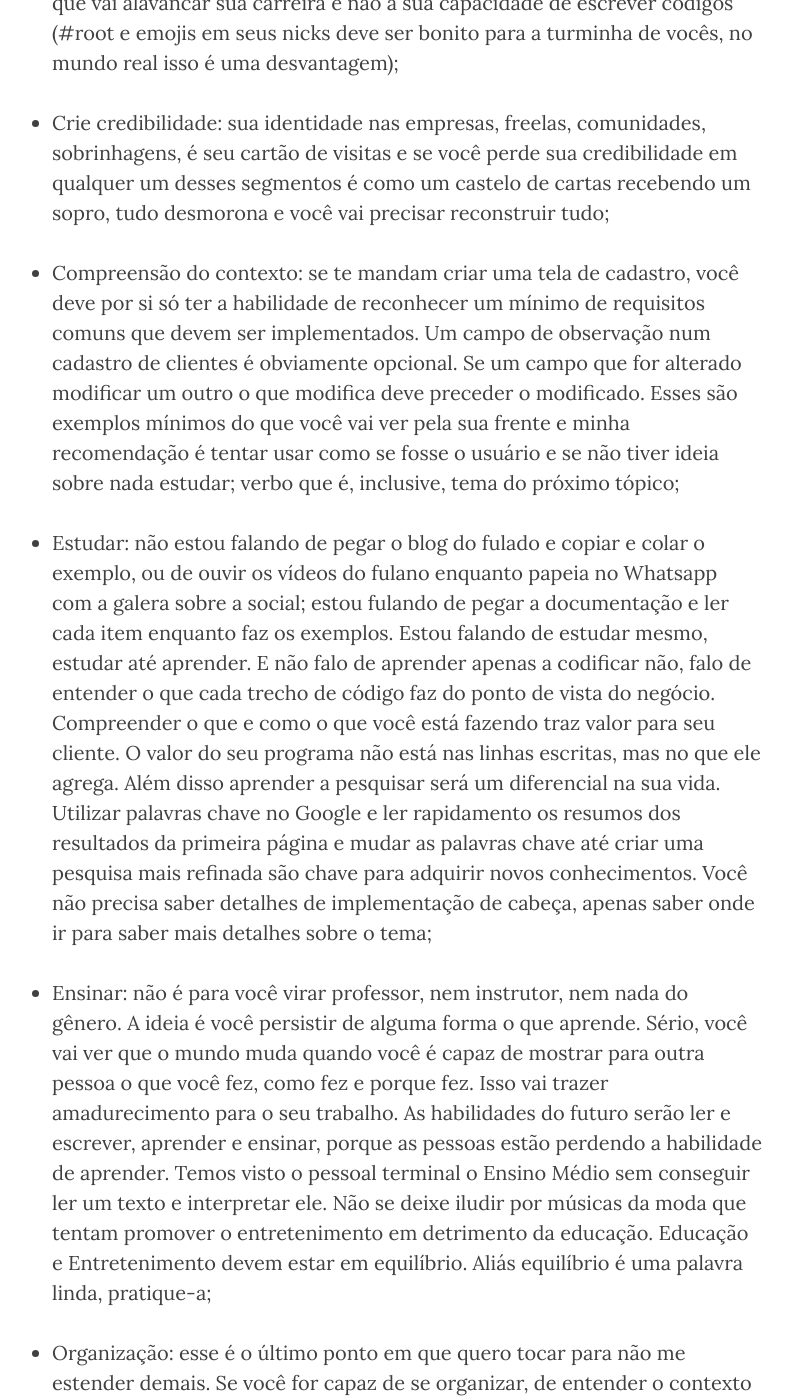
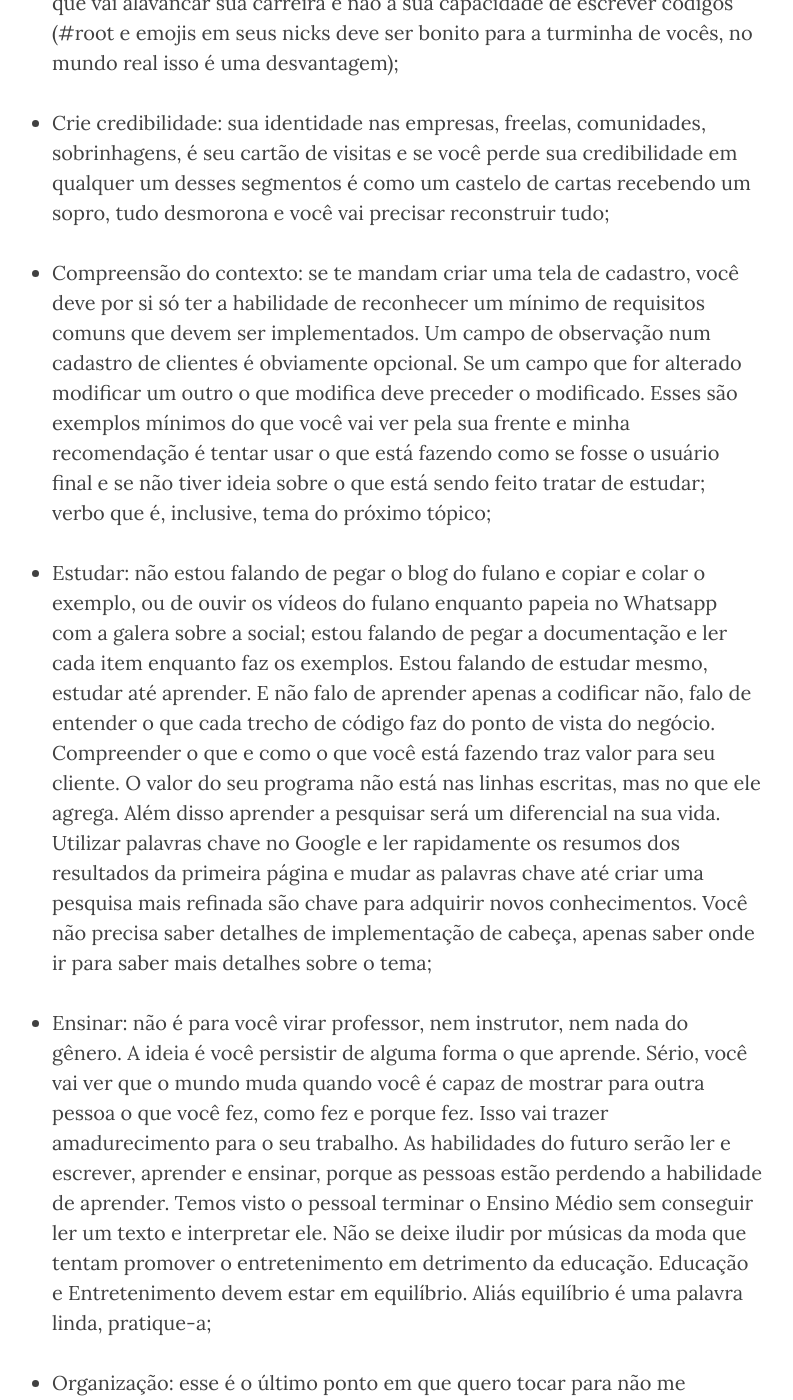
Before and after one commit to brasil-php/blog, a Jekyll site: the page built from _posts/2017-08-20-o-que-e-ser-desenvolvedor.markdown, in a window 1280 px wide and 1400 px high, scrolled down 1075 px. Shown: the whole window, without its empty margins (253-1046 px from the left). Built offline with Jekyll 4.4.1, drawn with Linux system fonts in a browser that asks for light colours; some of the changed text lies outside the part shown.

Commit message:
Update 2017-08-20-o-que-e-ser-desenvolvedor.markdown

```diff
--- a/_posts/2017-08-20-o-que-e-ser-desenvolvedor.markdown
+++ b/_posts/2017-08-20-o-que-e-ser-desenvolvedor.markdown
@@ -14,12 +14,12 @@ Embora a minha parte técnica tenha ficado defasada em relação a alguns aspect
 
 - Crie credibilidade: sua identidade nas empresas, freelas, comunidades, sobrinhagens, é seu cartão de visitas e se você perde sua credibilidade em qualquer um desses segmentos é como um castelo de cartas recebendo um sopro, tudo desmorona e você vai precisar reconstruir tudo;
 
-- Compreensão do contexto: se te mandam criar uma tela de cadastro, você deve por si só ter a habilidade de reconhecer um mínimo de requisitos comuns que devem ser implementados. Um campo de observação num cadastro de clientes é obviamente opcional. Se um campo que for alterado modificar um outro o que modifica deve preceder o modificado. Esses são exemplos mínimos do que você vai ver pela sua frente e minha recomendação é tentar usar como se fosse o usuário e se não tiver ideia sobre nada estudar; verbo que é, inclusive, tema do próximo tópico;
+- Compreensão do contexto: se te mandam criar uma tela de cadastro, você deve por si só ter a habilidade de reconhecer um mínimo de requisitos comuns que devem ser implementados. Um campo de observação num cadastro de clientes é obviamente opcional. Se um campo que for alterado modificar um outro o que modifica deve preceder o modificado. Esses são exemplos mínimos do que você vai ver pela sua frente e minha recomendação é tentar usar o que está fazendo como se fosse o usuário final e se não tiver ideia sobre o que está sendo feito tratar de estudar; verbo que é, inclusive, tema do próximo tópico;
 
-- Estudar: não estou falando de pegar o blog do fulado e copiar e colar o exemplo, ou de ouvir os vídeos do fulano enquanto papeia no Whatsapp com a galera sobre a social; estou fulando de pegar a documentação e ler cada item enquanto faz os exemplos. Estou falando de estudar mesmo, estudar até aprender. E não falo de aprender apenas a codificar não, falo de entender o que cada trecho de código faz do ponto de vista do negócio. Compreender o que e como o que você está fazendo traz valor para seu cliente. O valor do seu programa não está nas linhas escritas, mas no que ele agrega. Além disso aprender a pesquisar será um diferencial na sua vida. Utilizar palavras chave no Google e ler rapidamento os resumos dos resultados da primeira página e mudar as palavras chave até criar uma pesquisa mais refinada são chave para adquirir novos conhecimentos. Você não precisa saber detalhes de implementação de cabeça, apenas saber onde ir para saber mais detalhes sobre o tema;
+- Estudar: não estou falando de pegar o blog do fulano e copiar e colar o exemplo, ou de ouvir os vídeos do fulano enquanto papeia no Whatsapp com a galera sobre a social; estou falando de pegar a documentação e ler cada item enquanto faz os exemplos. Estou falando de estudar mesmo, estudar até aprender. E não falo de aprender apenas a codificar não, falo de entender o que cada trecho de código faz do ponto de vista do negócio. Compreender o que e como o que você está fazendo traz valor para seu cliente. O valor do seu programa não está nas linhas escritas, mas no que ele agrega. Além disso aprender a pesquisar será um diferencial na sua vida. Utilizar palavras chave no Google e ler rapidamente os resumos dos resultados da primeira página e mudar as palavras chave até criar uma pesquisa mais refinada são chave para adquirir novos conhecimentos. Você não precisa saber detalhes de implementação de cabeça, apenas saber onde ir para saber mais detalhes sobre o tema;
 
-- Ensinar: não é para você virar professor, nem instrutor, nem nada do gênero. A ideia é você persistir de alguma forma o que aprende. Sério, você vai ver que o mundo muda quando você é capaz de mostrar para outra pessoa o que você fez, como fez e porque fez. Isso vai trazer amadurecimento para o seu trabalho. As habilidades do futuro serão ler e escrever, aprender e ensinar, porque as pessoas estão perdendo a habilidade de aprender. Temos visto o pessoal terminal o Ensino Médio sem conseguir ler um texto e interpretar ele. Não se deixe iludir por músicas da moda que tentam promover o entretenimento em detrimento da educação. Educação e Entretenimento devem estar em equilíbrio. Aliás equilíbrio é uma palavra linda, pratique-a;
+- Ensinar: não é para você virar professor, nem instrutor, nem nada do gênero. A ideia é você persistir de alguma forma o que aprende. Sério, você vai ver que o mundo muda quando você é capaz de mostrar para outra pessoa o que você fez, como fez e porque fez. Isso vai trazer amadurecimento para o seu trabalho. As habilidades do futuro serão ler e escrever, aprender e ensinar, porque as pessoas estão perdendo a habilidade de aprender. Temos visto o pessoal terminar o Ensino Médio sem conseguir ler um texto e interpretar ele. Não se deixe iludir por músicas da moda que tentam promover o entretenimento em detrimento da educação. Educação e Entretenimento devem estar em equilíbrio. Aliás equilíbrio é uma palavra linda, pratique-a;
 
-- Organização: esse é o último ponto em que quero tocar para não me estender demais. Se você for capaz de se organizar, de entender o contexto e estudar você é INDESTRUTÍVEL; isso mesmo, você se torna capaz de fazer qualquer coisa. Organize seus arquivos, pastas, arquivos, projetos, ferramentas, organize todo o seu fluxo de trabalho. Delegue as ferramentas o trabalho pesado e fique sempre vigilante quanto ao que pode ser melhorado.
+- Organização: esse é o último ponto em que quero tocar para não me estender demais. Se você for capaz de se organizar, de entender o contexto e estudar você é INDESTRUTÍVEL; isso mesmo, você se torna capaz de fazer qualquer coisa. Organize seus arquivos, pastas, documentos, projetos, ferramentas, organize todo o seu fluxo de trabalho. Delegue às ferramentas o trabalho pesado e fique sempre vigilante quanto ao que pode ser melhorado.
 
 Era só isso pessoal, good codes ; )
```
